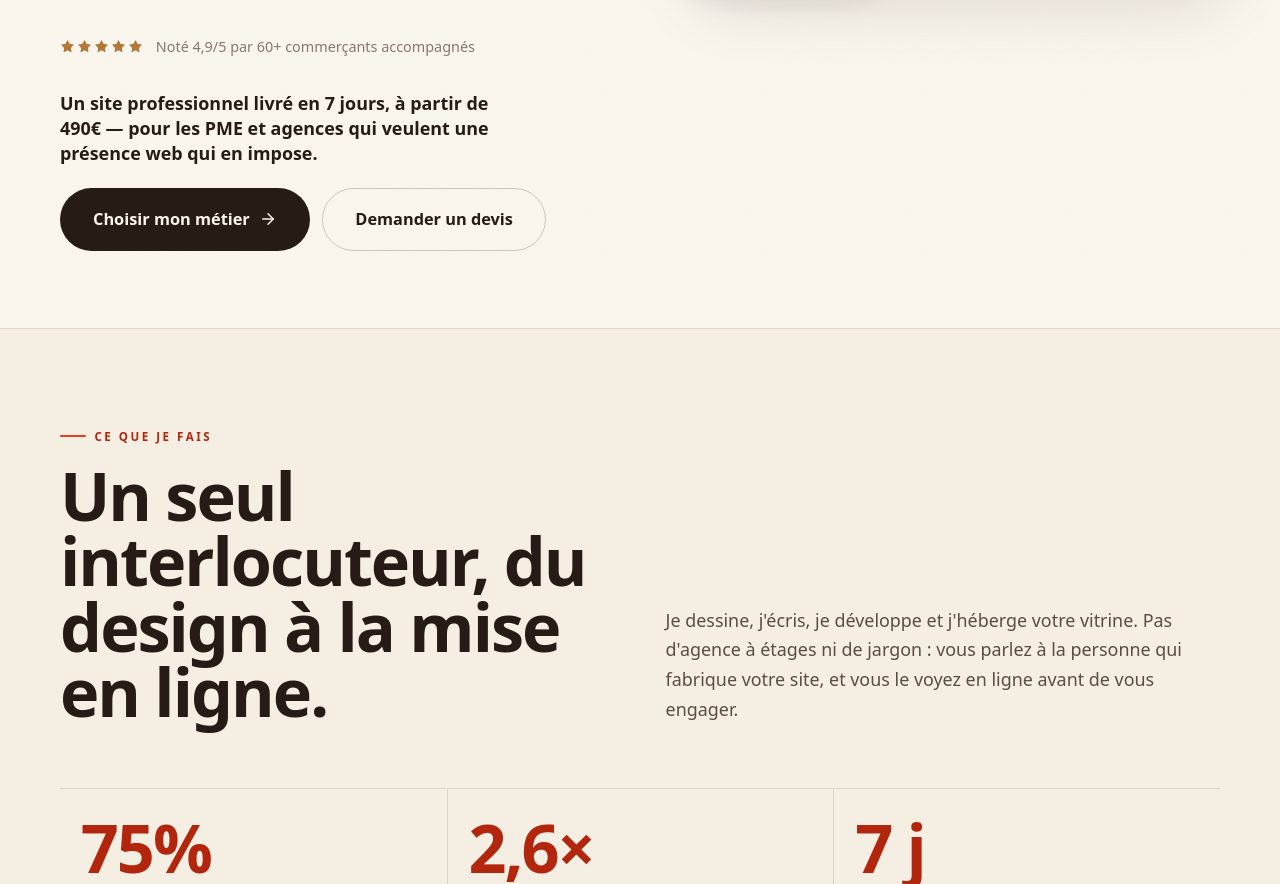
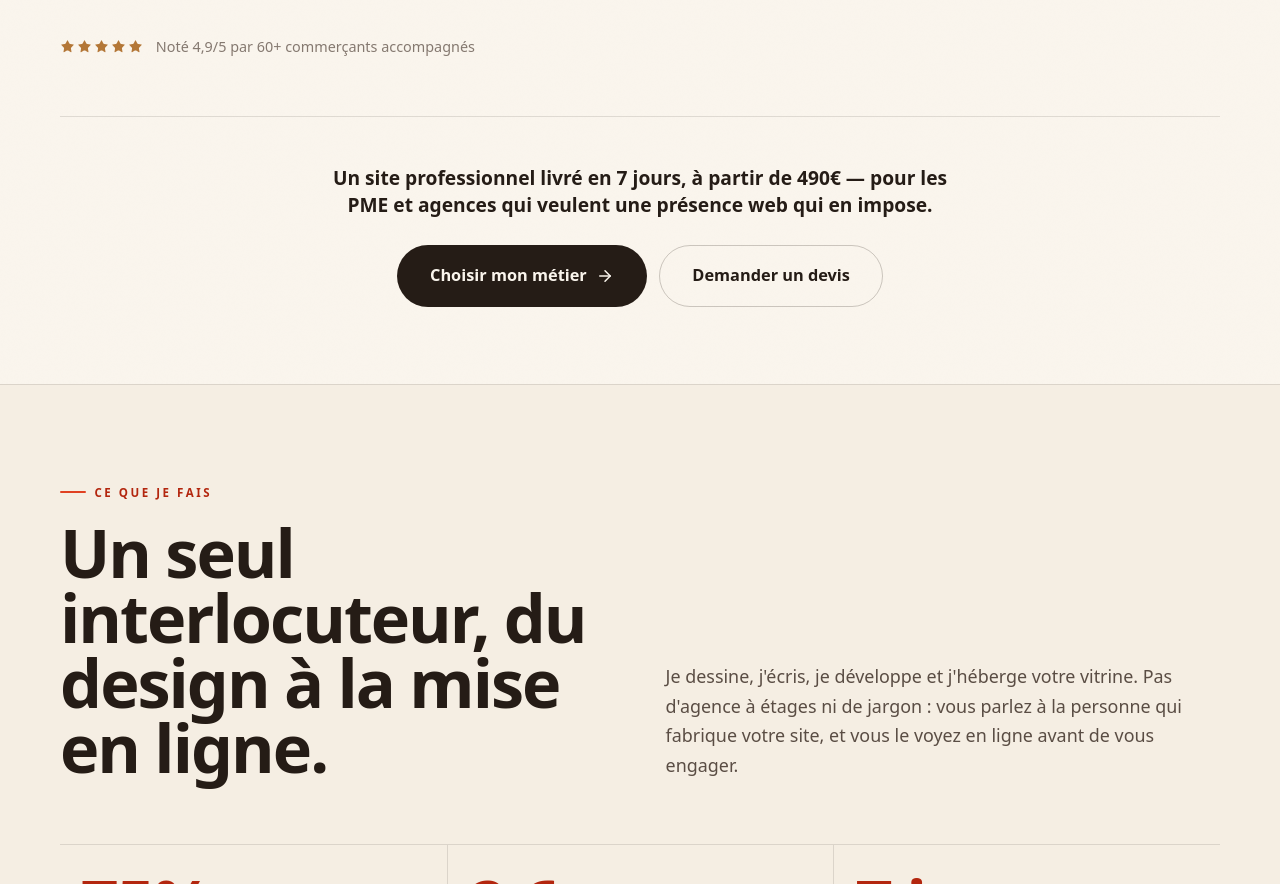
Before and after one commit to shredderbody/web_agency_view, a Next.js app: page / in a window 1280 px wide. Shown: the part 718-1602 px from the top of the page. Built offline with nearby package versions, Linux system fonts and the light colour scheme.

Commit message:
fix(hero): phrase pitch + CTAs centrés sous la grille en desktop
Co-Authored-By: Claude Sonnet 4.6 <noreply@anthropic.com>

```diff
--- a/app/page.tsx
+++ b/app/page.tsx
@@ -44,13 +44,6 @@ export default function Home() {
                     <span>{t.hero.rating}</span>
                   </div>
                 </Reveal>
-                <Reveal delay={360}>
-                  <p style={{ fontSize: "clamp(1rem, 1.4vw, 1.15rem)", fontWeight: 600, color: "var(--ink)", margin: "2rem 0 1.4rem", maxWidth: "44ch", lineHeight: 1.4 }}>{t.hero.pitch}</p>
-                  <div style={{ display: "flex", flexWrap: "wrap", gap: "0.8rem" }}>
-                    <a href="#metiers" className="btn btn-primary btn-lg">{t.hero.ctaPrimary} <ArrowRight size={18} /></a>
-                    <a href="#contact" className="btn btn-ghost btn-lg">{t.hero.ctaSecondary}</a>
-                  </div>
-                </Reveal>
               </div>
 
               <Reveal delay={180}>
@@ -69,6 +62,16 @@ export default function Home() {
                 </div>
               </Reveal>
             </div>
+
+            <Reveal delay={400}>
+              <div style={{ textAlign: "center", marginTop: "clamp(2.4rem, 5vw, 3.6rem)", paddingTop: "clamp(2rem, 4vw, 3rem)", borderTop: "1px solid var(--border)" }}>
+                <p style={{ fontSize: "clamp(1.05rem, 1.5vw, 1.2rem)", fontWeight: 600, color: "var(--ink)", margin: "0 0 1.6rem", maxWidth: "56ch", marginInline: "auto", lineHeight: 1.4 }}>{t.hero.pitch}</p>
+                <div style={{ display: "flex", flexWrap: "wrap", gap: "0.8rem", justifyContent: "center" }}>
+                  <a href="#metiers" className="btn btn-primary btn-lg">{t.hero.ctaPrimary} <ArrowRight size={18} /></a>
+                  <a href="#contact" className="btn btn-ghost btn-lg">{t.hero.ctaSecondary}</a>
+                </div>
+              </div>
+            </Reveal>
           </div>
         </section>
 
```
